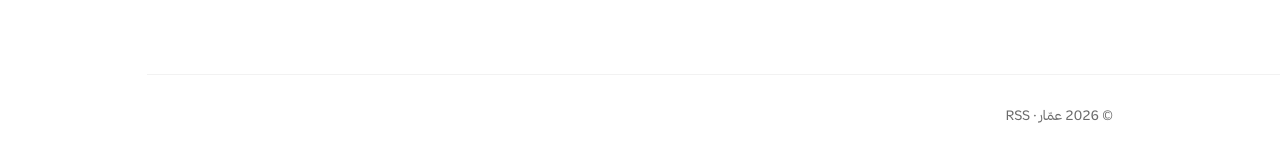
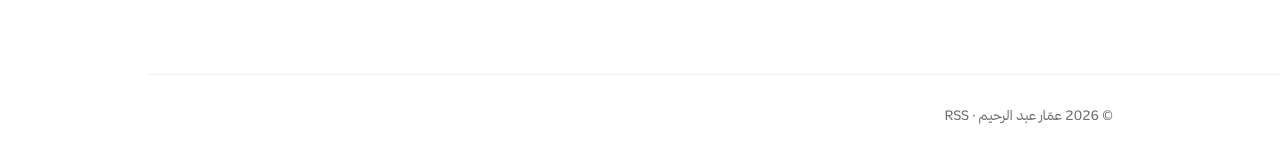
Before and after one commit to ammarabdalrahem/ammar-offline, a Jekyll site: the page built from index.html, in a window 1280 px wide. Shown: the part 526-689 px from the top of the page. Built offline with Jekyll 4.4.1, drawn with Linux system fonts in a browser that asks for light colours.

Commit message:
Change author name in _config.yml
Updated author name in the configuration file.

```diff
--- a/_config.yml
+++ b/_config.yml
@@ -2,7 +2,7 @@
 # غيّر هذه القيم فقط:
 title: عمّار غير متصل              # اسم المدونة — Ammar Offline
 tagline: أفكار وملاحظات شخصية      # وصف قصير يظهر تحت الاسم
-author: عمّار                      # اسمك (يظهر في المقالات)
+author: عمّار عبد الرحيم                      # اسمك (يظهر في المقالات)
 description: مدونة شخصية بالعربية
 
 # إحصائيات الزوار (مجاني): سجّل في goatcounter.com
```
